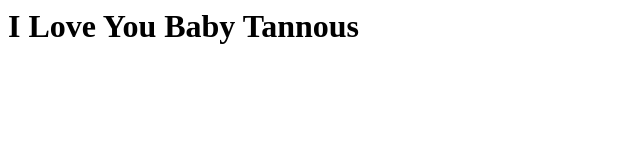
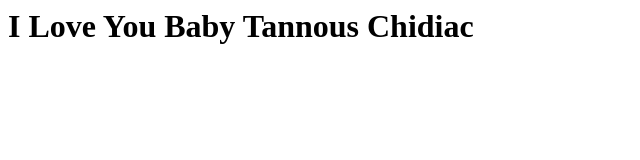
Before and after one commit to PerlaJabbour/Tannous1, a plain HTML site: page index.html in a window 1280 px wide. Shown: the whole page, without its empty margins (0-640 px from the left). Drawn offline with Linux system fonts and the light colour scheme.

Commit message:
2nd commit

```diff
--- a/index.html
+++ b/index.html
@@ -1 +1 @@
-<h1>I Love You Baby Tannous </h1>
+<h1>I Love You Baby Tannous Chidiac </h1>
```
